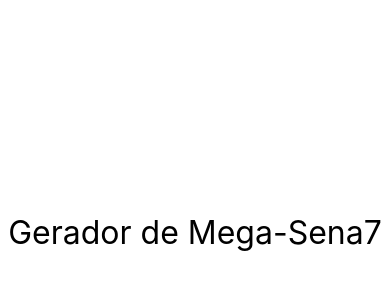
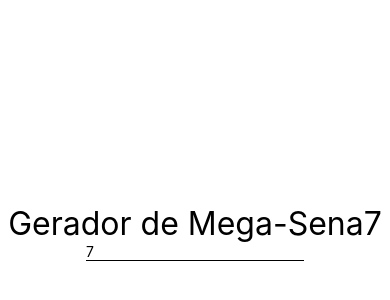
Before and after one commit to NathanaelCarauna/React-native-curso-cod3r, a React Native app: screen / in a window 390 px wide. Shown: the part 190-490 px from the top of the page. Built offline with nearby package versions, Linux system fonts and the light colour scheme.

Commit message:
Class component, State and THIS problem solution

```diff
--- a/src/components/mega/Mega.js
+++ b/src/components/mega/Mega.js
@@ -1,14 +1,32 @@
 import React, { Component } from 'react'
-import {Text} from 'react-native';
+import { Text, TextInput } from 'react-native';
 import styles from '../../common/globalStyle'
 
 export default class Mega extends Component {
-    render(){
+
+    state = {
+        qtdNumeros: this.props.qtdNumeros
+    }
+
+    alterarQtdNumeros = (qtd) => {
+        this.setState({ qtdNumeros: qtd })
+    }
+
+    render() {
         return (
-            <Text style={styles.fontG}>
-                Gerador de Mega-Sena
-                {this.props.qtdNumeros}
-            </Text>
+            <>
+                <Text style={styles.fontG}>
+                    Gerador de Mega-Sena
+                    {this.state.qtdNumeros}
+                </Text>
+                <TextInput
+                    keyboardType={'numeric'}
+                    style={{ borderBottomWidth: 1 }}
+                    placeholder="Quantidade de números"
+                    value={this.state.qtdNumeros}
+                    onChangeText={this.alterarQtdNumeros}
+                />
+            </>
         )
     }
 }
```
